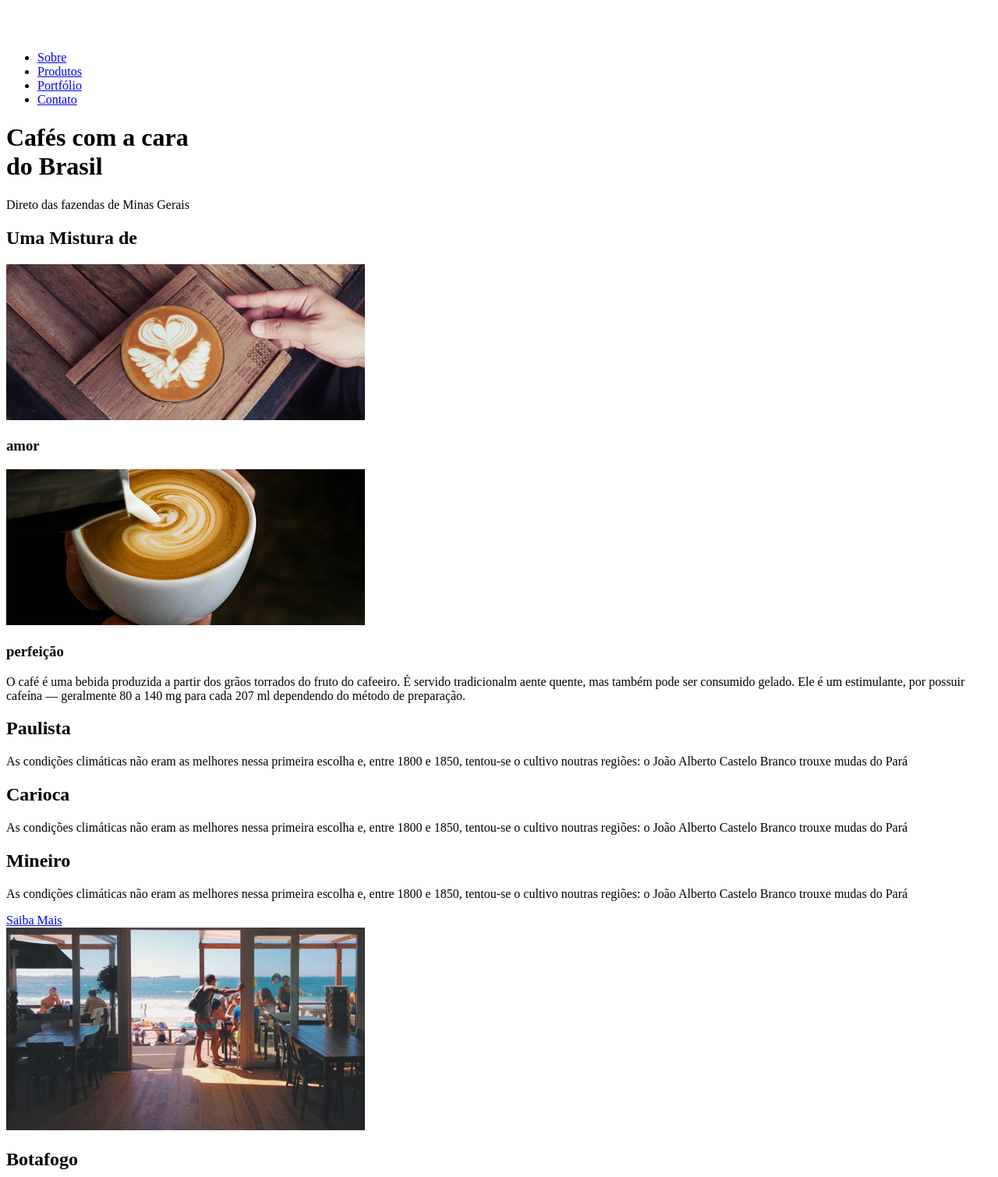
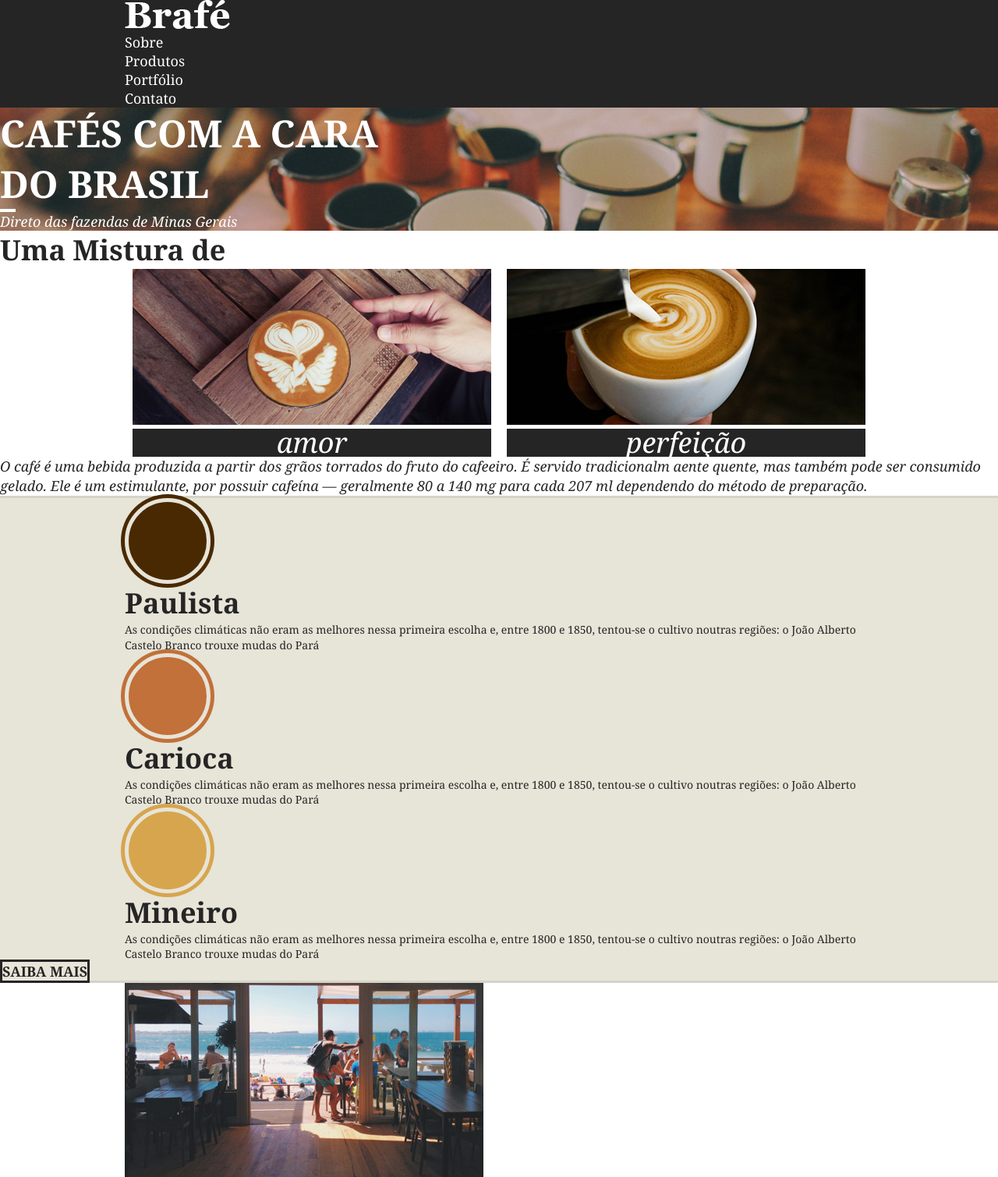
Before and after one commit to wanderson648/brafe-grid, a plain HTML site: page index.html in a window 1280 px wide. Shown: the top 1510 px of the page at 78% size. Drawn offline with Linux system fonts and the light colour scheme.

Commit message:
configurando o grid

```diff
--- /dev/null
+++ b/css/grid.css
@@ -0,0 +1,67 @@
+.container {
+  max-width: 960px;
+  margin: 0 auto;
+}
+
+.container::after, .container::before {
+  content: '';
+  display: table;
+  clear: both;
+}
+
+.grid-1, .grid-2, .grid-3, .grid-4, .grid-5, .grid-6,.grid-7,
+.grid-8, .grid-9,.grid-10, .grid-11, .grid-12 {
+  margin-left: 10px;
+  margin-right: 10px;
+  float: left;
+  display: block;
+  min-height: 1px;
+}
+
+.grid-1 {
+  width: calc(8.333% - 20px);
+}
+
+.grid-2 {
+  width: calc(16.666% - 20px);
+}
+
+.grid-3 {
+  width: calc(25% - 20px);
+}
+
+.grid-4 {
+  width: calc(33.333% - 20px);
+}
+
+.grid-5 {
+  width: calc(41.666% - 20px);
+}
+
+.grid-6 {
+  width: calc(50% - 20px);
+}
+
+.grid-7 {
+  width: calc(58.333% - 20px);
+}
+
+.grid-8 {
+  width: calc(66.666 - 20px);
+}
+
+.grid-9 {
+  width: calc(75% - 20px);
+}
+
+.grid-10 {
+  width: calc(83.333% - 20px);
+}
+
+.grid-11 {
+  width: calc(91.666% - 20px);
+}
+
+.grid-12 {
+  width: calc(100% - 20px);
+}
--- a/css/style.css
+++ b/css/style.css
@@ -0,0 +1,193 @@
+/* Reset */
+
+body, h1, h2, h3, p, ul {
+	padding: 0px;
+	margin: 0px;
+}
+
+body {
+	font-family: Georgia, serif;
+	color: #252525;
+}
+
+* {
+	box-sizing: border-box;
+}
+
+/* Menu */
+
+.menu {
+	background: #252525;
+}
+
+.menu-nav a {
+	text-decoration: none;
+	color: #fff;
+	font-size: 1.125em;
+}
+
+/* Intro */
+
+.intro {
+	background: url('../img/bg-intro.jpg') no-repeat center center;
+	background-size: cover;
+	color: #fff;
+}
+
+.intro h1 {
+	text-transform: uppercase;
+	font-size: 3em;
+}
+
+.intro h1::after {
+	content: '';
+	display: block;
+	width: 20px;
+	height: 4px;
+	background: #fff;
+}
+
+.intro p {
+	font-style: italic;
+	font-size: 1.125em;
+}
+
+/* Sobre */
+
+.sobre h2 {
+	font-size: 2.25em;
+}
+
+.sobre-item h3 {
+	font-size: 2.25em;
+	line-height: 1em;
+	background: #252525;
+	color: #fff;
+	font-style: italic;
+	font-weight: normal;
+	text-align: center;
+	position: relative;
+}
+
+.sobre > p {
+	font-size: 1.125em;
+	line-height: 1.4em;
+	font-style: italic;
+}
+
+/* Produtos */
+
+.produtos {
+	background: #e7e4d8;
+	border-top: 3px solid #d6d3c8;
+	border-bottom: 3px solid #d6d3c8;
+}
+
+.produtos-item h2 {
+	font-size: 2.25em;
+}
+
+.produtos-item h2::before {
+	content: '';
+	display: block;
+	width: 100px;
+	height: 100px;
+	background: currentColor;
+	border-radius: 50%;
+	border: 5px solid #e7e4d8;
+	box-shadow: 0 0 0 5px currentColor;
+}
+
+h2.produtos-paulista::before {
+	color: #492901;
+}
+
+h2.produtos-carioca::before {
+	color: #c17139;
+}
+
+h2.produtos-mineiro::before {
+	color: #d7a54d;
+}
+
+.produtos-item p {
+	font-size: 0.875em;
+	line-height: 1.4em;
+}
+
+.produtos-btn {
+	border: 3px solid #252525;
+	color: #252525;
+	text-decoration: none;
+	text-align: center;
+	font-size: 1.125em;
+	font-weight: bold;
+	text-transform: uppercase;
+}
+
+/* Locais */
+
+.locais-item h2 {
+	font-size: 2.25em;
+}
+
+.locais-item p {
+	font-size: 1.125em;
+	line-height: 1.4em;
+}
+
+.locais-item a {
+	font-size: 1.125em;
+	text-transform: uppercase;
+	text-decoration: none;
+	border: 3px solid;
+	color: #252525;
+}
+
+/* Assine */
+
+.assine {
+	background: #e7e4d8;
+}
+
+.assine-info h2 {
+	font-size: 2.25em;
+}
+
+.assine-info p {
+	font-size: 1.5em;
+	font-style: italic;
+}
+
+.assine form label {
+	display: none;
+}
+
+.assine input {
+	border: 3px solid #252525;
+	background: none;
+	font-size: 1.5em;
+	font-style: italic;
+	font-family: Georgia, serif;
+}
+
+.assine button {
+	background: #252525;
+	border: none;
+	font-family: Georgia, serif;
+	text-transform: uppercase;
+	font-size: 1.5em;
+	color: #fff;
+	cursor: pointer;
+}
+
+/*Footer*/
+
+.footer {
+	background: #d6d3c8;
+}
+
+.footer p {
+	font-size: 1.125em;
+	line-height: 1.4em;
+}
--- a/index.html
+++ b/index.html
@@ -4,11 +4,13 @@
 	<title>Brafé 1</title>
 	<meta charset="utf-8">
 	<meta name="viewport" content="width=device-width, initial-scale=1, shrink-to-fit=no">
+	<link rel="stylesheet" type="text/css" href="css/grid.css">
 	<link rel="stylesheet" type="text/css" href="css/style.css">
 </head>
 <body>
+
 	<header class="menu">
-		<div class="menu-container">
+		<div class="container">
 			<a class="menu-logo" href="#"><img src="img/brafe.png" alt="Brafé"></a>
 			<nav class="menu-nav">
 				<ul>
@@ -28,12 +30,12 @@
 
 	<section class="sobre">
 		<h2>Uma Mistura de</h2>
-		<div class="sobre-container">
-			<div class="sobre-item">
+		<div class="container">
+			<div class="sobre-item  grid-6">
 				<img src="img/cafe-1.jpg">
 				<h3>amor</h3>
 			</div>
-			<div class="sobre-item">
+			<div class="sobre-item  grid-6">
 				<img src="img/cafe-2.jpg">
 				<h3>perfeição</h3>
 			</div>
@@ -43,7 +45,7 @@ aente quente, mas também pode ser consumido gelado. Ele é um estimulante, por
 	</section>
 
 	<section class="produtos">
-		<div class="produtos-container">
+		<div class="container">
 			<div class="produtos-item">
 				<h2 class="produtos-paulista">Paulista</h2>
 				<p>As condições climáticas não eram as melhores nessa primeira escolha e, entre 1800 e 1850, tentou-se o cultivo noutras regiões: o João Alberto Castelo Branco trouxe mudas do Pará</p>
@@ -57,10 +59,10 @@ aente quente, mas também pode ser consumido gelado. Ele é um estimulante, por
 				<p>As condições climáticas não eram as melhores nessa primeira escolha e, entre 1800 e 1850, tentou-se o cultivo noutras regiões: o João Alberto Castelo Branco trouxe mudas do Pará</p>
 			</div>
 		</div>
-		<a class="produto-btn" href="#">Saiba Mais</a>
+		<a class="produtos-btn" href="#">Saiba Mais</a>
 	</section>
 
-	<section class="locais">
+	<section class="locais container">
 		<div class="locais-item">
 			<img src="img/botafogo.jpg" alt="Brafé unidade Botafogo">
 			<div>
@@ -87,10 +89,11 @@ aente quente, mas também pode ser consumido gelado. Ele é um estimulante, por
 				<a href="#">Ver Mapa</a>
 			</div>
 		</div>
+
 	</section>
 
 	<section class="assine">
-		<div class="assine-container">
+		<div class="container">
 			<div class="assine-info">
 				<h2>Assine Nossa Newsletter</h2>
 				<p>promoções e eventos mensais</p>
@@ -104,7 +107,7 @@ aente quente, mas também pode ser consumido gelado. Ele é um estimulante, por
 	</section>
 
 	<footer class="footer">
-		<div class="footer-container">
+		<div class="container">
 			<p>Este é um projeto da Origamid. Mais em origamid.com<br>Praia de Botafogo, 300, 5º andar - Botafogo - Rio de Janeiro</p>
 			<img src="img/brafe.png" alt="Brafé">
 		</div>
```
